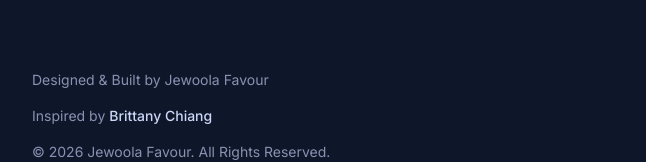
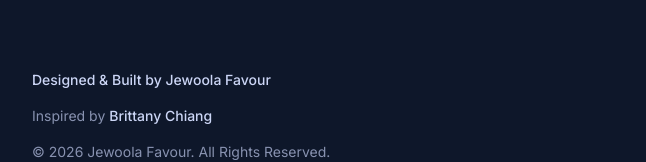
Before and after one commit to JEWOOLAFAVOUR/favour-portfolio-v1, a React (Vite) app: page / in a window 1280 px wide. Shown: the part 2783-2945 px from the top of the page, without its empty margins (616-1262 px from the left). Built offline with nearby package versions, Linux system fonts and the light colour scheme.

Commit message:
fix: update footer link to GitHub and correct social media URLs in Navigation component

```diff
--- a/src/App.jsx
+++ b/src/App.jsx
@@ -40,7 +40,9 @@ export default function App() {
             {/* Footer */}
             <footer className="max-w-md pb-16 text-sm text-slate sm:pb-0">
               <p className="mb-4">
-                Designed & Built by Jewoola Favour
+                <a href="https://github.com/JEWOOLAFAVOUR/favour-portfolio-v1" target="_blank" rel="noopener noreferrer" className="font-medium text-slate-lightest hover:text-teal transition-colors">
+                  Designed & Built by Jewoola Favour
+                </a>
               </p>
               <p className="mb-4">
                 Inspired by{" "}
@@ -48,6 +50,7 @@ export default function App() {
                   Brittany Chiang
                 </a>
               </p>
+
               <p>
                 © 2026 Jewoola Favour. All Rights Reserved.
               </p>
--- a/src/components/Navigation.jsx
+++ b/src/components/Navigation.jsx
@@ -13,8 +13,8 @@ export default function Navigation() {
     const socialLinks = [
         { name: "GitHub", href: "https://github.com/JEWOOLAFAVOUR", icon: Github },
         { name: "LinkedIn", href: "https://linkedin.com/in/jewoolafavour", icon: Linkedin },
-        { name: "Instagram", href: "https://instagram.com", icon: Instagram },
-        { name: "Twitter", href: "https://twitter.com", icon: Twitter },
+        { name: "Instagram", href: "https://www.instagram.com/jewoolafavourgbemi/", icon: Instagram },
+        { name: "Twitter", href: "https://x.com/favourlop", icon: Twitter },
     ];
 
     useEffect(() => {
```
